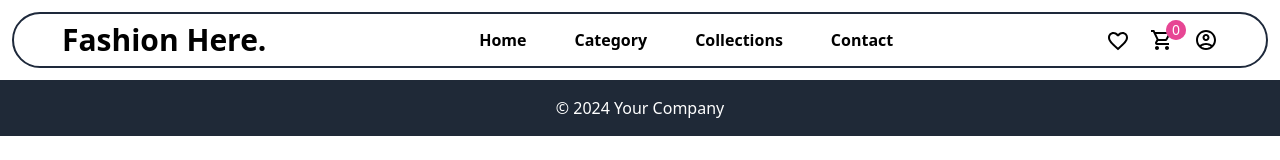
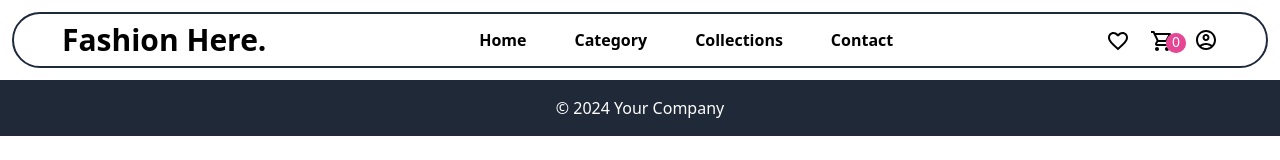
Before and after one commit to logesh0dev/Ecommerce, a React (Vite) app: page /Ecommerce/Ecommerce in a window 1280 px wide. Shown: the top 160 px of the page. Built offline with nearby package versions, Linux system fonts and the light colour scheme; grey boxes are pictures that could not be loaded.

Commit message:
cart link working in mobile

```diff
--- a/src/components/Nav.jsx
+++ b/src/components/Nav.jsx
@@ -66,21 +66,21 @@ export function Nav() {
                 <a className=" hover:scale-105">
                   <FavoriteBorderOutlinedIcon></FavoriteBorderOutlinedIcon>
                 </a>
-                <Link to='/cart' className="hover:text-gray-500 cursor-pointer">
+
 
                 <a className="flex items-center hover:scale-105">
+                  <Link to='/cart' className="hover:text-gray-500 cursor-pointer">
 
-                  <ShoppingCartOutlinedIcon></ShoppingCartOutlinedIcon>
-                  {/* {
-                    product.length?
-                  } */}
-                  <span className="flex absolute -mt-5 ml-4">
-                    <span className="animate-ping absolute inline-flex h-5 w-5 rounded-full bg-pink-400 opacity-75"></span>
-                    <span className="relative inline-flex rounded-full h-5 w-5 bg-pink-500 text-sm text-white"><span className="absolute top-[-0.5px]  w-5 h-5 flex justify-center" >{product.length}</span></span>
+                    <ShoppingCartOutlinedIcon></ShoppingCartOutlinedIcon>
 
-                  </span>
+                    <span className="flex absolute -mt-5 ml-4">
+                      <span className="animate-ping absolute inline-flex h-5 w-5 rounded-full bg-pink-400 opacity-75"></span>
+                      <span className="relative inline-flex rounded-full h-5 w-5 bg-pink-500 text-sm text-white"><span className="absolute top-[-0.5px]  w-5 h-5 flex justify-center" >{product.length}</span></span>
+
+                    </span>
+                  </Link>
+
                 </a>
-                </Link>
 
 
                 <a
```
